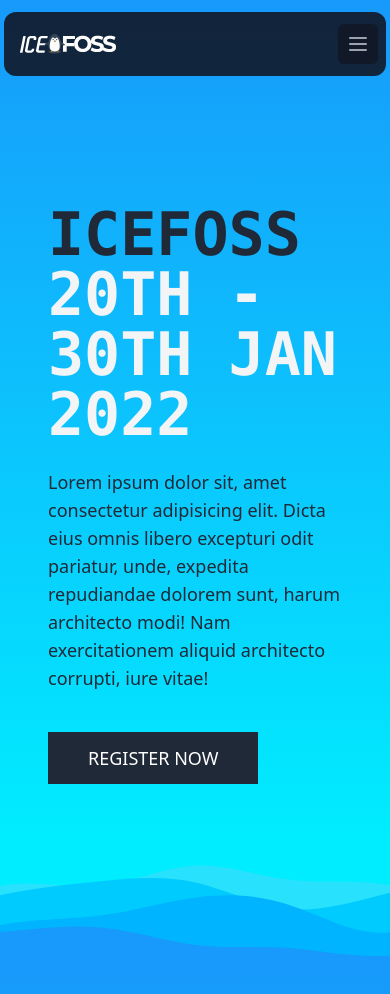
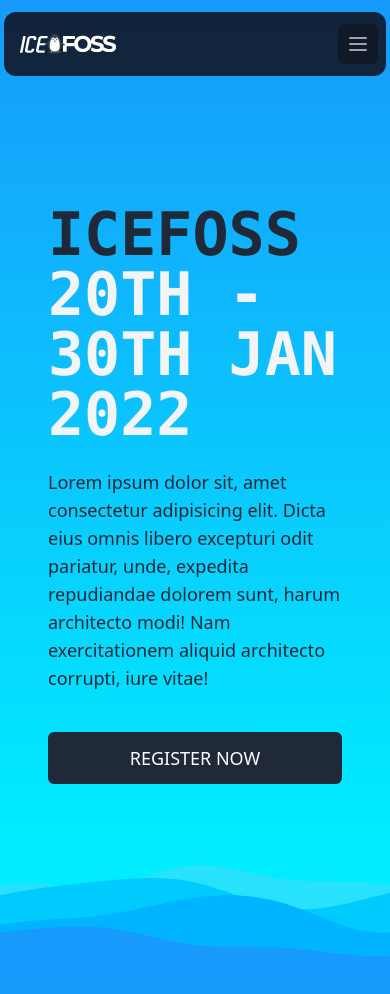
Before and after one commit to ICEFOSS/icefoss, a React (Create React App) app: page / in a window 390 px wide. Shown: the top 994 px of the page. Built offline with nearby package versions, Linux system fonts and the light colour scheme.

Commit message:
rounded button on landing.js

```diff
--- a/src/components/landing.js
+++ b/src/components/landing.js
@@ -10,9 +10,11 @@
           <p className="text-lg max-w-md text-gray-800">
             Lorem ipsum dolor sit, amet consectetur adipisicing elit. Dicta eius omnis libero excepturi odit pariatur, unde, expedita repudiandae dolorem sunt, harum architecto modi! Nam exercitationem aliquid architecto corrupti, iure vitae!
           </p>
-            <button className="inline-block mt-10 px-10 py-3 bg-gray-800 text-lg text-white">
+          <div className="flex flex-col md:flex-row gap-x-3">
+            <button className="inline-block mt-10 px-10 py-3 bg-gray-800 text-lg text-white rounded-md">
               REGISTER NOW
             </button>
+          </div>
         </div>
       </div>
     </section>
```
Lines whose indentation alone changed are shown as unchanged.
